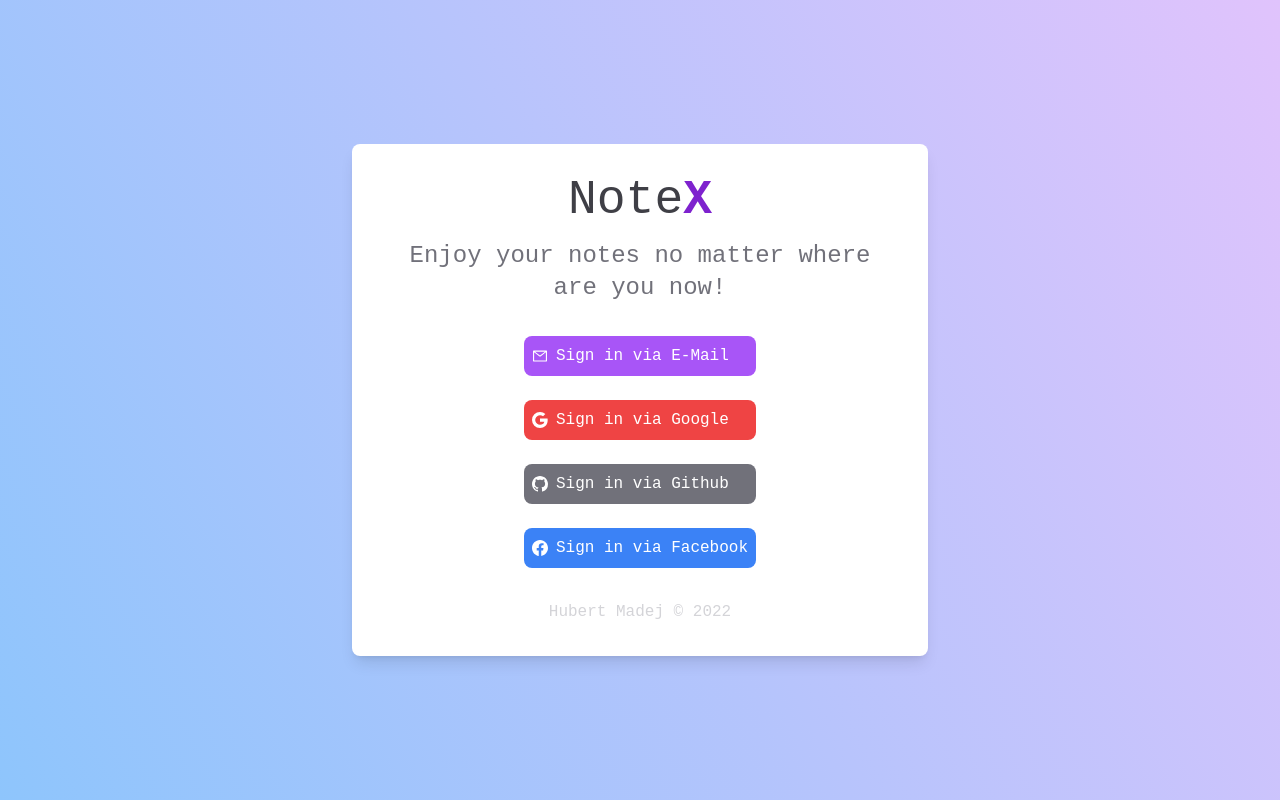
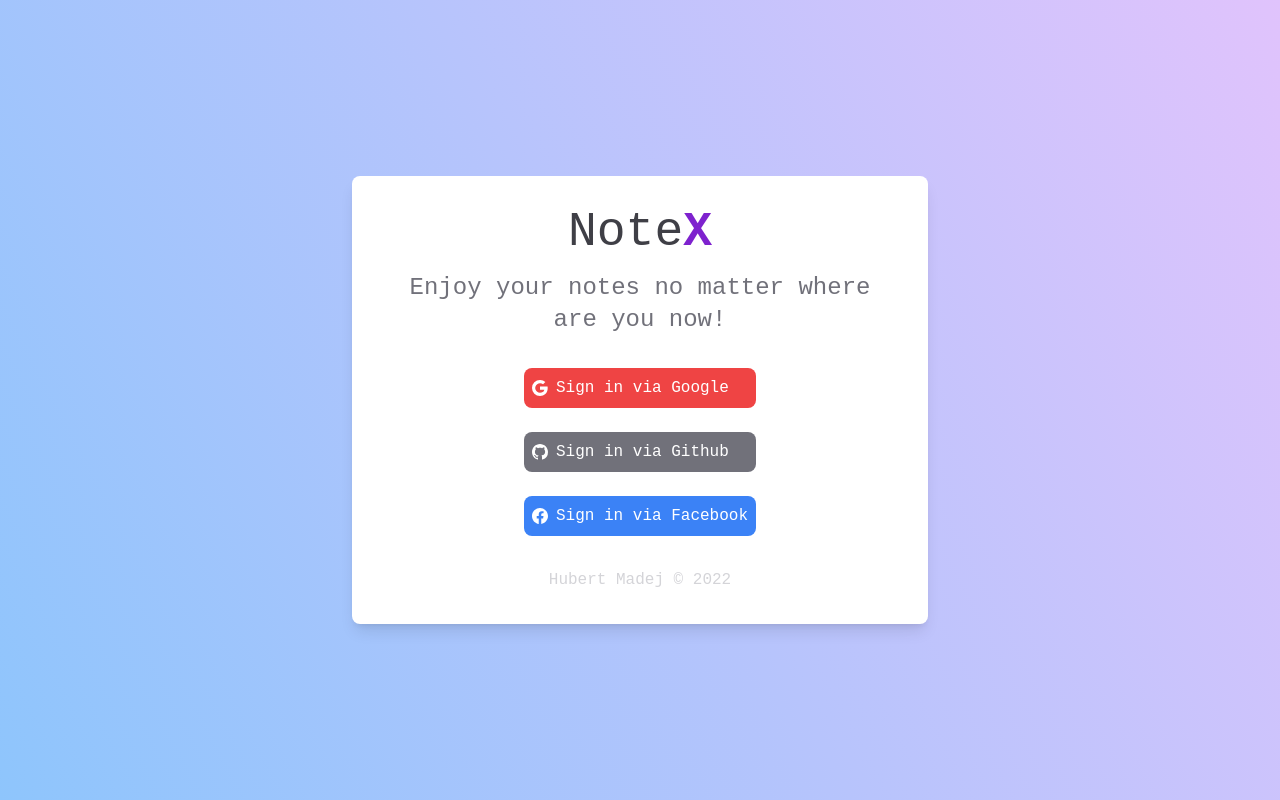
Before and after one commit to Browsero/notex-main, a React (Create React App) app: page / in a window 1280 px wide. Built offline with nearby package versions, Linux system fonts and the light colour scheme; no server answers.

Commit message:
Temporary removed email sign-in

```diff
--- a/src/components/Login.js
+++ b/src/components/Login.js
@@ -81,12 +81,6 @@ function Login() {
           {!emailLogin ? (
             <div data-aos="fade-in" className="flex flex-col gap-6">
               <button
-                onClick={emailLoginHandler}
-                className="flex gap-2 items-center p-2 bg-purple-500 rounded-lg shadows-xl text-white transition hover:bg-purple-700"
-              >
-                <AiOutlineMail /> Sign in via E-Mail
-              </button>
-              <button
                 onClick={googleLoginHandler}
                 className="flex gap-2 items-center p-2 bg-red-500 rounded-lg shadows-xl text-white transition hover:bg-red-700"
               >
```
